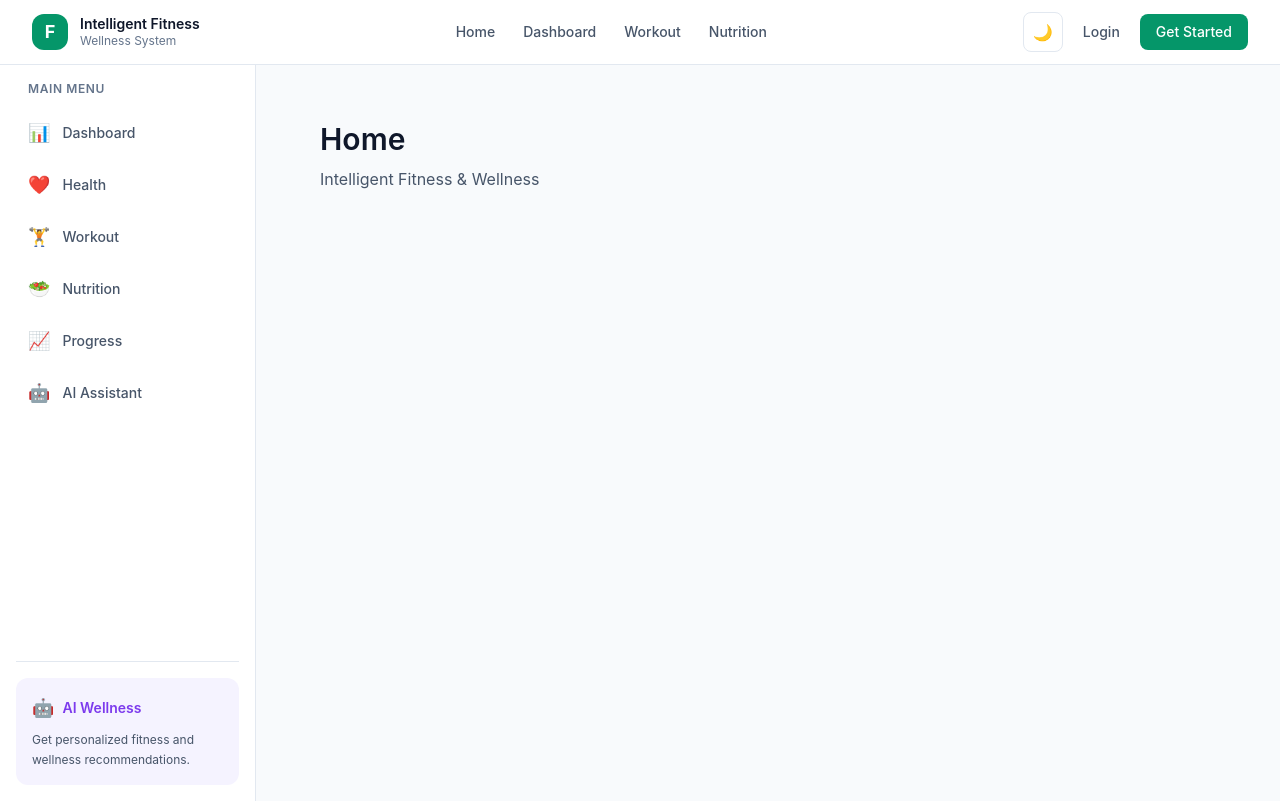
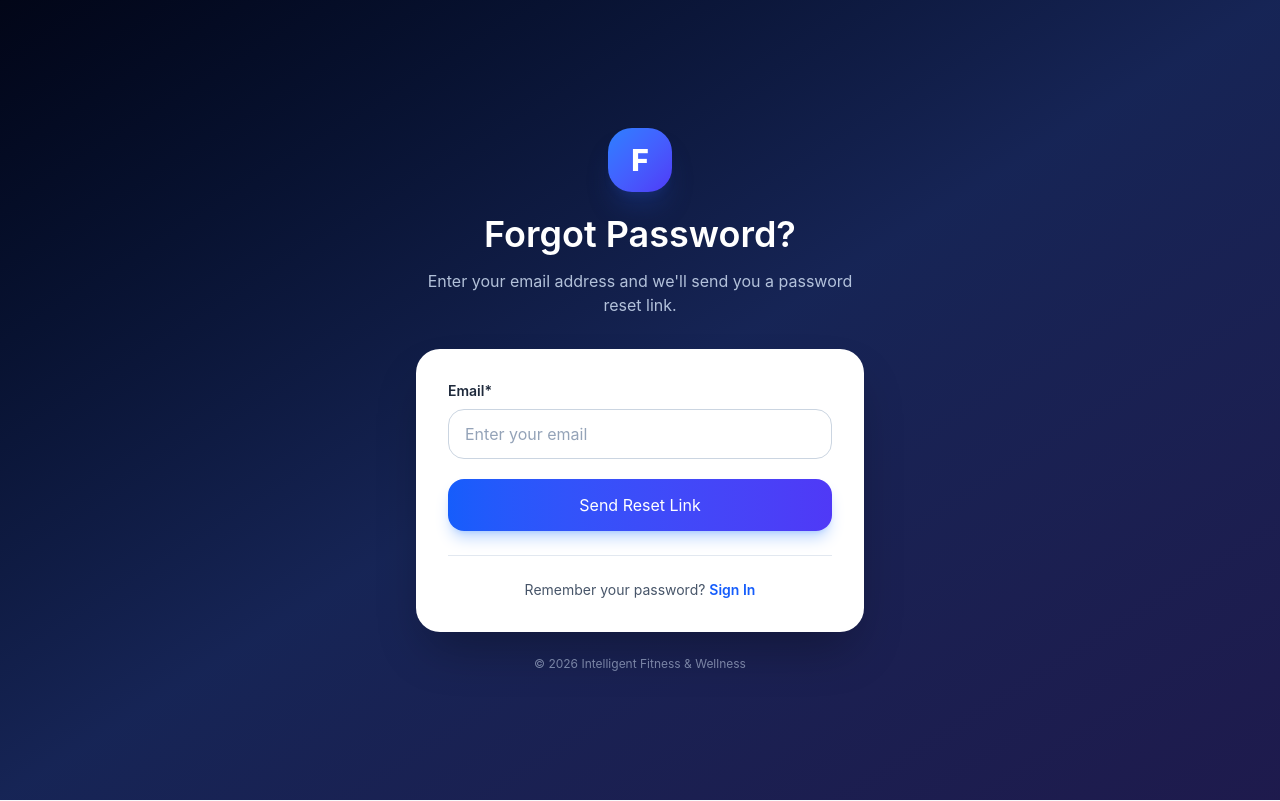
Before and after one commit to tarunvaghela2005/intelligent-fitness-and-wellness, a React app in the folder frontend/: page /forgot-password in a window 1280 px wide. Before the commit this address led to /. Built offline with nearby package versions, Linux system fonts and the light colour scheme; the HTML template or start-up script is replaced by a standard one.

Commit message:
feat(auth) add forgot password frontend UI:

```diff
--- /dev/null
+++ b/frontend/src/pages/ForgotPassword/ForgotPassword.jsx
@@ -0,0 +1,202 @@
+import { useState } from "react";
+
+function ForgotPassword() {
+    // Email
+    const [email, setEmail] = useState("");
+    const [emailError, setEmailError] = useState("");
+
+    // Loading State
+    const [isLoading, setIsLoading] = useState(false);
+
+    // Success State
+    const [isSuccess, setIsSuccess] = useState(false);
+
+    // Email Validation
+    const validateEmail = () => {
+        const trimmedEmail = email.trim();
+
+        if (!trimmedEmail) {
+            setEmailError("Email is required.");
+            return false;
+        }
+
+        const emailRegex = /^[^\s@]+@[^\s@]+\.[^\s@]+$/;
+
+        if (!emailRegex.test(trimmedEmail)) {
+            setEmailError("Please enter a valid email address.");
+            return false;
+        }
+
+        setEmailError("");
+        return true;
+    };
+
+    // Email Change
+    const handleEmailChange = (event) => {
+        const value = event.target.value;
+
+        setEmail(value);
+
+        if (emailError) {
+            setEmailError("");
+        }
+
+        if (isSuccess) {
+            setIsSuccess(false);
+        }
+    };
+
+    // Send Reset Link
+    const handleResetPassword = () => {
+        const isEmailValid = validateEmail();
+
+        if (!isEmailValid) {
+            return;
+        }
+
+        // Start loading
+        setIsLoading(true);
+        setIsSuccess(false);
+
+        console.log("Reset password email:", email);
+
+        // Mock API response
+        setTimeout(() => {
+            setIsLoading(false);
+            setIsSuccess(true);
+        }, 2000);
+    };
+
+    return (
+        <div className="min-h-screen bg-gradient-to-br from-slate-950 via-blue-950 to-indigo-950 flex items-center justify-center px-4 py-10">
+
+            <div className="w-full max-w-md">
+
+                {/* Logo & Heading */}
+                <div className="text-center mb-8">
+
+                    {/* Logo */}
+                    <div className="flex justify-center mb-5">
+                        <div className="w-16 h-16 rounded-2xl bg-gradient-to-br from-blue-500 to-indigo-600 flex items-center justify-center shadow-xl shadow-blue-900/40">
+                            <span className="text-3xl font-extrabold text-white">
+                                F
+                            </span>
+                        </div>
+                    </div>
+
+                    <h1 className="text-3xl sm:text-4xl font-bold text-white">
+                        Forgot Password?
+                    </h1>
+
+                    <p className="mt-3 text-sm sm:text-base text-blue-100/80">
+                        Enter your email address and we'll send you a
+                        password reset link.
+                    </p>
+
+                </div>
+
+                {/* Forgot Password Card */}
+                <div className="bg-white rounded-3xl shadow-2xl shadow-black/30 p-6 sm:p-8">
+
+                    {/* Success Message */}
+                    {isSuccess && (
+                        <div className="mb-5 rounded-xl border border-green-200 bg-green-50 px-4 py-4 text-center">
+
+                            <div className="text-3xl mb-2">
+                                ✅
+                            </div>
+
+                            <h2 className="text-lg font-bold text-green-700">
+                                Reset Link Sent!
+                            </h2>
+
+                            <p className="mt-1 text-sm text-green-600">
+                                If an account exists with this email,
+                                you will receive a password reset link.
+                            </p>
+
+                        </div>
+                    )}
+
+                    <div className="space-y-5">
+
+                        {/* Email */}
+                        <div>
+
+                            <label
+                                htmlFor="email"
+                                className="block mb-2 text-sm font-semibold text-slate-800"
+                            >
+                                Email*
+                            </label>
+
+                            <input
+                                id="email"
+                                type="email"
+                                value={email}
+                                onChange={handleEmailChange}
+                                onBlur={validateEmail}
+                                placeholder="Enter your email"
+                                disabled={isLoading}
+                                className={`w-full px-4 py-3 rounded-xl border bg-white text-slate-900 placeholder-slate-400 outline-none transition ${emailError
+                                        ? "border-red-500 focus:ring-4 focus:ring-red-100"
+                                        : "border-slate-300 focus:border-blue-500 focus:ring-4 focus:ring-blue-100"
+                                    } ${isLoading
+                                        ? "bg-slate-100 cursor-not-allowed"
+                                        : ""
+                                    }`}
+                            />
+
+                            {emailError && (
+                                <p className="mt-2 text-sm font-medium text-red-500">
+                                    {emailError}
+                                </p>
+                            )}
+
+                        </div>
+
+                        {/* Reset Button */}
+                        <button
+                            type="button"
+                            onClick={handleResetPassword}
+                            disabled={isLoading}
+                            className={`w-full py-3.5 rounded-xl text-white font-semibold shadow-lg transition duration-200 ${isLoading
+                                    ? "bg-slate-400 cursor-not-allowed"
+                                    : "bg-gradient-to-r from-blue-600 to-indigo-600 shadow-blue-500/30 hover:from-blue-700 hover:to-indigo-700 hover:shadow-xl active:scale-[0.98]"
+                                }`}
+                        >
+                            {isLoading
+                                ? "Sending Reset Link..."
+                                : "Send Reset Link"}
+                        </button>
+
+                    </div>
+
+                    {/* Back to Login */}
+                    <div className="mt-6 pt-6 border-t border-slate-200">
+
+                        <p className="text-center text-sm text-slate-600">
+                            Remember your password?{" "}
+                            <a
+                                href="/login"
+                                className="font-semibold text-blue-600 hover:text-indigo-600 hover:underline"
+                            >
+                                Sign In
+                            </a>
+                        </p>
+
+                    </div>
+
+                </div>
+
+                {/* Footer */}
+                <p className="text-center text-xs text-blue-100/50 mt-6">
+                    © 2026 Intelligent Fitness & Wellness
+                </p>
+
+            </div>
+        </div>
+    );
+}
+
+export default ForgotPassword;
--- a/frontend/src/router/AppRouter.jsx
+++ b/frontend/src/router/AppRouter.jsx
@@ -8,6 +8,7 @@ import {
 import MainLayout from "../components/layout/MainLayout";
 import Login from "../pages/Login/Login";
 import Register from "../pages/Register/Register";
+import ForgotPassword from "../pages/ForgotPassword/ForgotPassword";
 
 function Page({ title }) {
     return (
@@ -92,6 +93,8 @@ function AppRouter() {
                     element={<Navigate to="/" replace />}
                 />
 
+                <Route path="/forgot-password" element={<ForgotPassword />} />
+
             </Routes>
         </BrowserRouter>
     );
```
